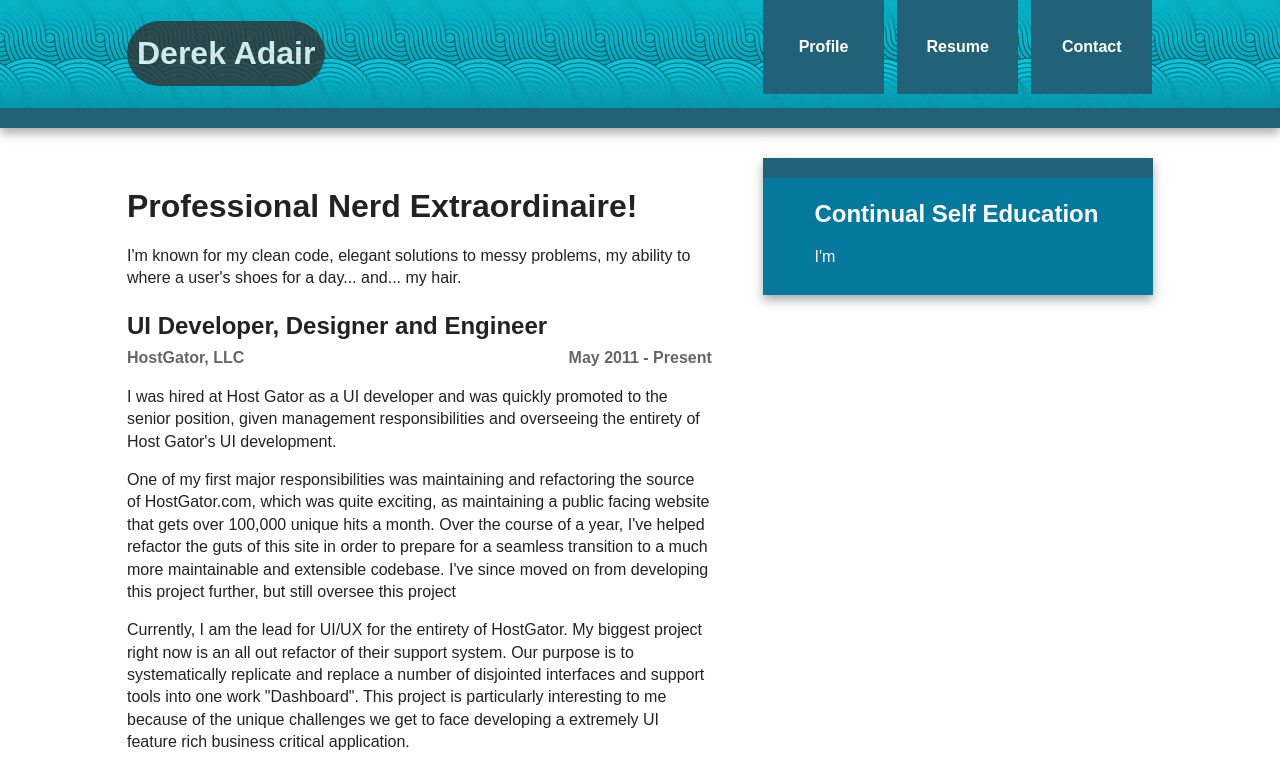
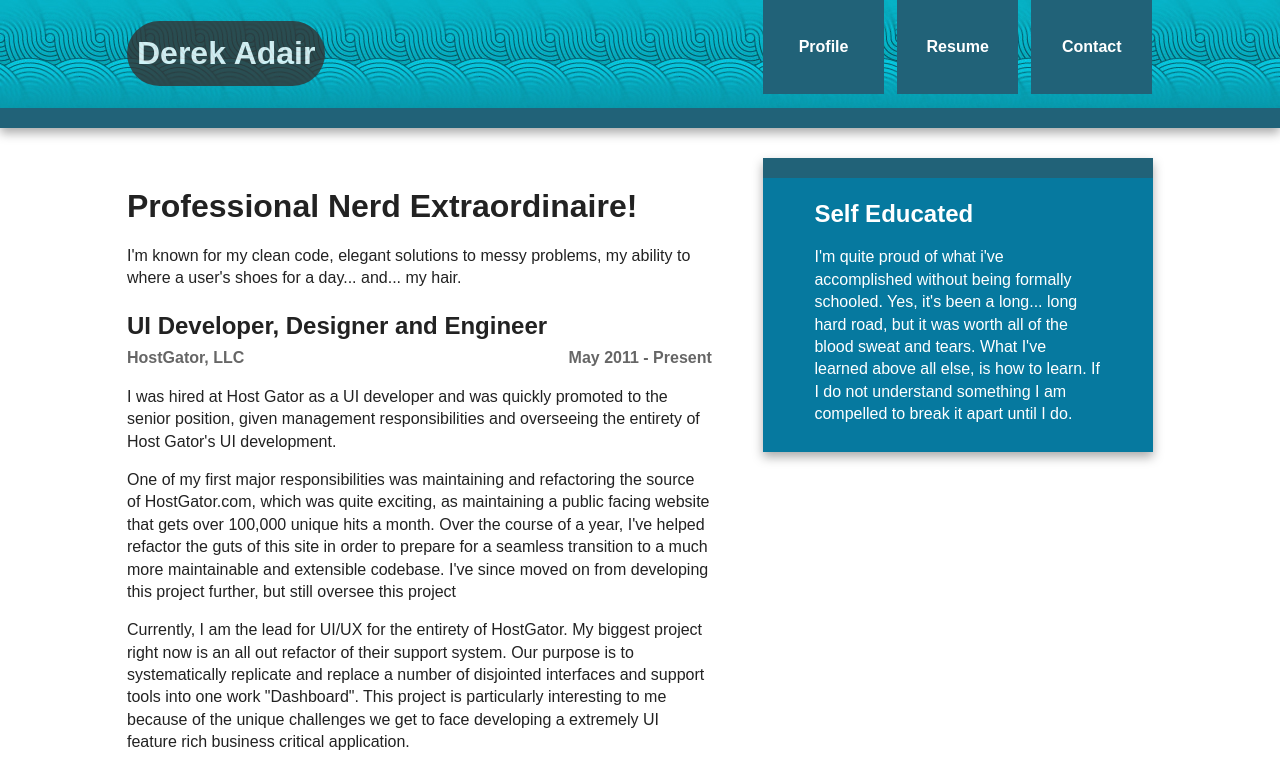
Before and after one commit to derek-adair/derekadaircom, a plain HTML site: page resume.html in a window 1280 px wide. Shown: the top 770 px of the page. Drawn offline with nearby package versions, Linux system fonts and the light colour scheme.

Commit message:
First iteration - stable commit

```diff
--- a/js/script.js
+++ b/js/script.js
@@ -30,8 +30,8 @@ $(document).ready(function(){
     });
 
     $("#main").on('pjax:end',   function() {
+        console.log(this);
         // HACK HACK HACK HACK HACK HACK HAK HACK HACK HAKHAKHAKHAKHA
         $('a[href="http://www.foxyform.com"]').css('display', 'none');
-        console.log('blah...');
     });
 });
--- a/less/style.less
+++ b/less/style.less
@@ -16,6 +16,9 @@ Author: Derek Adair
 
 #footer-container #js-docs{float: right}
 
+/* TODO: come up with better contact form presentation */
+table { margin: 0 auto; }
+
 
 
 @import "media-queries.less";
--- a/resume.html
+++ b/resume.html
@@ -73,8 +73,8 @@
                 </article>
 
                 <aside>
-                    <h2>Continual Self Education</h2>
-                    <p>I'm </p>
+                    <h2>Self Educated</h2>
+                    <p>I'm quite proud of what i've accomplished without being formally schooled.  Yes, it's been a long... long hard road, but it was worth all of the blood sweat and tears.  What I've learned above all else, is how to learn.  If I do not understand something I am compelled to break it apart until I do.</p>
                 </aside>
             </div>
         </div> <!-- #main-container -->
```
